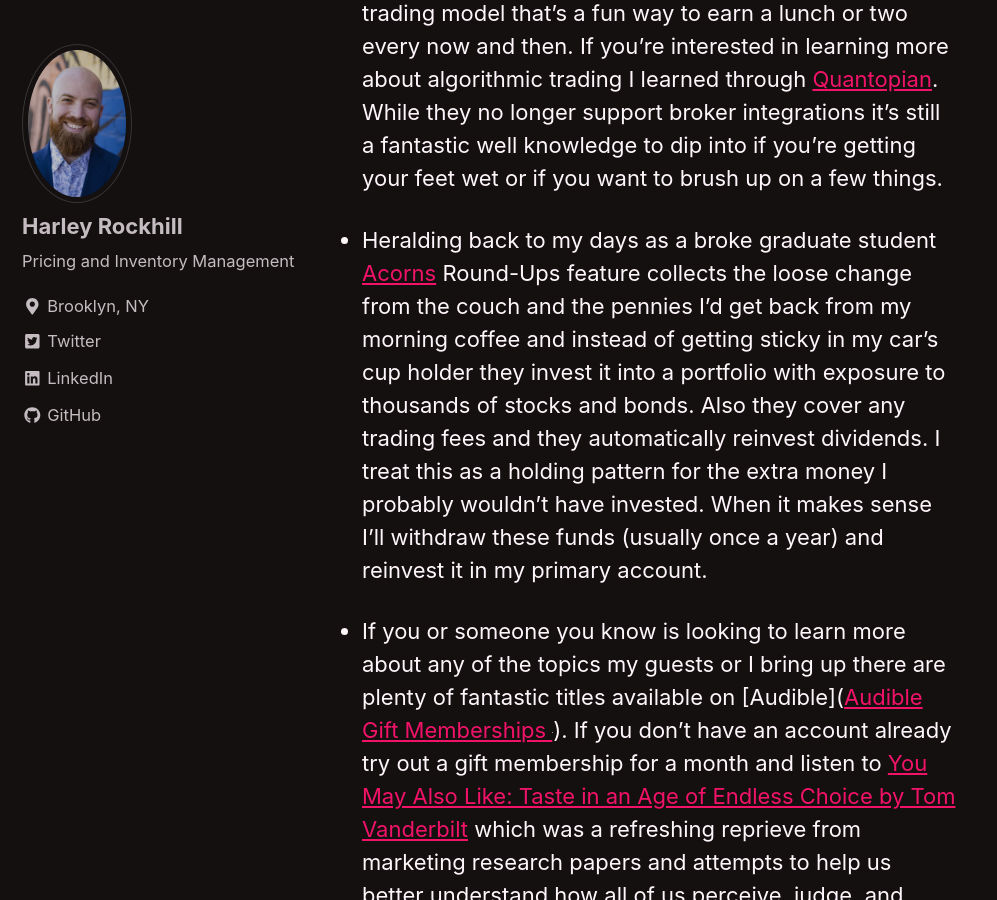
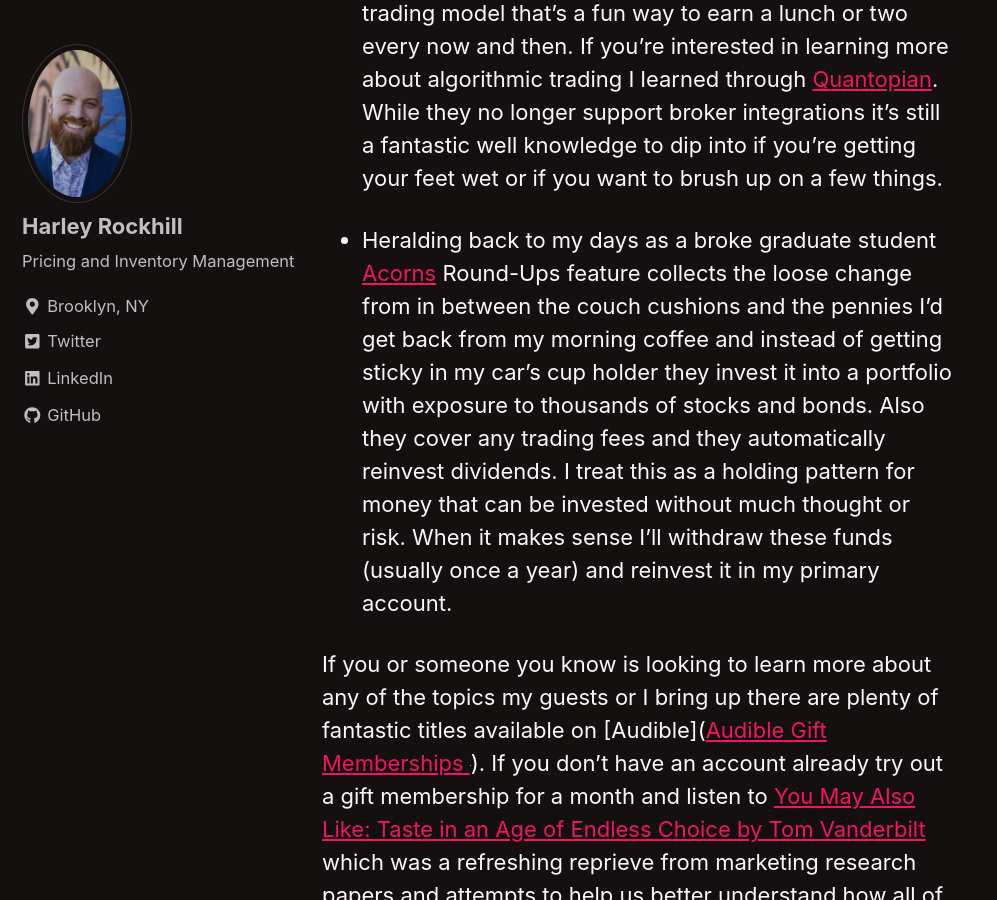
Before and after one commit to hrockhill3/hrockhill3.github.io, a Jekyll site: the page built from _pages/affiliates.md, in a window 1280 px wide and 900 px high, scrolled down 1502 px. Shown: the whole window, without its empty margins (0-997 px from the left). Built offline with Jekyll 4.4.1, drawn with Linux system fonts in a browser that asks for light colours; nearby versions of some CDN libraries.

Commit message:
fixing posts

```diff
--- a/_data/navigation.yml
+++ b/_data/navigation.yml
@@ -2,6 +2,8 @@
 main:
   - title: "About"
     url: /about/
+  #- title: "Posts"
+    # url: /archive/
   - title: "Affiliates"
     url: /affiliates/
   # - title: "About"
--- a/_pages/affiliates.md
+++ b/_pages/affiliates.md
@@ -15,9 +15,10 @@
 
 + If you're still undecided on a commission-free investing platform I would recommend [Robinhood](https://join.robinhood.com/harleyr33). In conjunction with some knowledge of python and their API it's possible to build out a functional commission-free trading model that's a fun way to earn a lunch or two every now and then. If you're interested in learning more about algorithmic trading I learned through [Quantopian](https://www.quantopian.com/tutorials/getting-started). While they no longer support broker integrations it's still a fantastic well knowledge to dip into if you're getting your feet wet or if you want to brush up on a few things.
 
-+ Heralding back to my days as a broke graduate student [Acorns](https://acorns.com/invite/C4D9AQ) Round-Ups feature collects the loose change from the couch and the pennies I’d get back from my morning coffee and instead of getting sticky in my car's cup holder they invest it into a portfolio with exposure to thousands of stocks and bonds. Also they cover any trading fees and they automatically reinvest dividends. I treat this as a holding pattern for the extra money I probably wouldn't have invested. When it makes sense I'll withdraw these funds (usually once a year) and reinvest it in my primary account.
++ Heralding back to my days as a broke graduate student [Acorns](https://acorns.com/invite/C4D9AQ) Round-Ups feature collects the loose change from in between the couch cushions and the pennies I’d get back from my morning coffee and instead of getting sticky in my car's cup holder they invest it into a portfolio with exposure to thousands of stocks and bonds. Also they cover any trading fees and they automatically reinvest dividends. I treat this as a holding pattern for money that can be invested without much thought or risk. When it makes sense I'll withdraw these funds (usually once a year) and reinvest it in my primary account.
 
-+ If you or someone you know is looking to learn more about any of the topics my guests or I bring up there are plenty of fantastic titles available on [Audible](<a target="_blank" href="https://www.amazon.com/hz/audible/gift-membership-detail?ref_=assoc_tag_ph_1524210806852&_encoding=UTF8&camp=1789&creative=9325&linkCode=pf4&tag=hrockhill3g0c-20&linkId=00c1f0b6b9dd29a8138ab3d56aa35031">Audible Gift Memberships </a><img src="//ir-na.amazon-adsystem.com/e/ir?t=hrockhill3g0c-20&l=pf4&o=1" width="1" height="1" border="0" alt="" style="border:none !important; margin:0px !important;" />). If you don't have an account already try out a gift membership for a month and listen to [You May Also Like: Taste in an Age of Endless Choice by Tom Vanderbilt](https://www.audible.com/pd/You-May-Also-Like-Audiobook/B01CROB488?pf_rd_p=6a5ce8e4-798e-4a64-8bc5-71dcf66d673f&pf_rd_r=SRBP2D4CY5F3FBAD21KD&ref=a_lib_c4_libItem_B01CROB488) which was a refreshing reprieve from marketing research papers and attempts to help us better understand how all of us perceive, judge, and appreciate the world around us. Or one of my favorites, [Pricing the Future by George Szpiro](https://www.audible.com/pd/Pricing-the-Future-Audiobook/B006FKAUB8?pf_rd_p=6a5ce8e4-798e-4a64-8bc5-71dcf66d673f&pf_rd_r=3YA2KCV5Y0HZ5EF8XX4Q&ref=a_lib_c4_libItem_B006FKAUB8) which tells the story of discovery of the Black-Scholes options pricing formula.
+
+If you or someone you know is looking to learn more about any of the topics my guests or I bring up there are plenty of fantastic titles available on [Audible](<a target="_blank" href="https://www.amazon.com/hz/audible/gift-membership-detail?ref_=assoc_tag_ph_1524210806852&_encoding=UTF8&camp=1789&creative=9325&linkCode=pf4&tag=hrockhill3g0c-20&linkId=00c1f0b6b9dd29a8138ab3d56aa35031">Audible Gift Memberships </a><img src="//ir-na.amazon-adsystem.com/e/ir?t=hrockhill3g0c-20&l=pf4&o=1" width="1" height="1" border="0" alt="" style="border:none !important; margin:0px !important;" />). If you don't have an account already try out a gift membership for a month and listen to [You May Also Like: Taste in an Age of Endless Choice by Tom Vanderbilt](https://www.audible.com/pd/You-May-Also-Like-Audiobook/B01CROB488?pf_rd_p=6a5ce8e4-798e-4a64-8bc5-71dcf66d673f&pf_rd_r=SRBP2D4CY5F3FBAD21KD&ref=a_lib_c4_libItem_B01CROB488) which was a refreshing reprieve from marketing research papers and attempts to help us better understand how all of us perceive, judge, and appreciate the world around us. Or one of my favorites, [Pricing the Future by George Szpiro](https://www.audible.com/pd/Pricing-the-Future-Audiobook/B006FKAUB8?pf_rd_p=6a5ce8e4-798e-4a64-8bc5-71dcf66d673f&pf_rd_r=3YA2KCV5Y0HZ5EF8XX4Q&ref=a_lib_c4_libItem_B006FKAUB8) which tells the story of discovery of the Black-Scholes options pricing formula.
 
 {% for tag in group_names %}
     {assign posts = group_items[forloop.index0] %}
```
